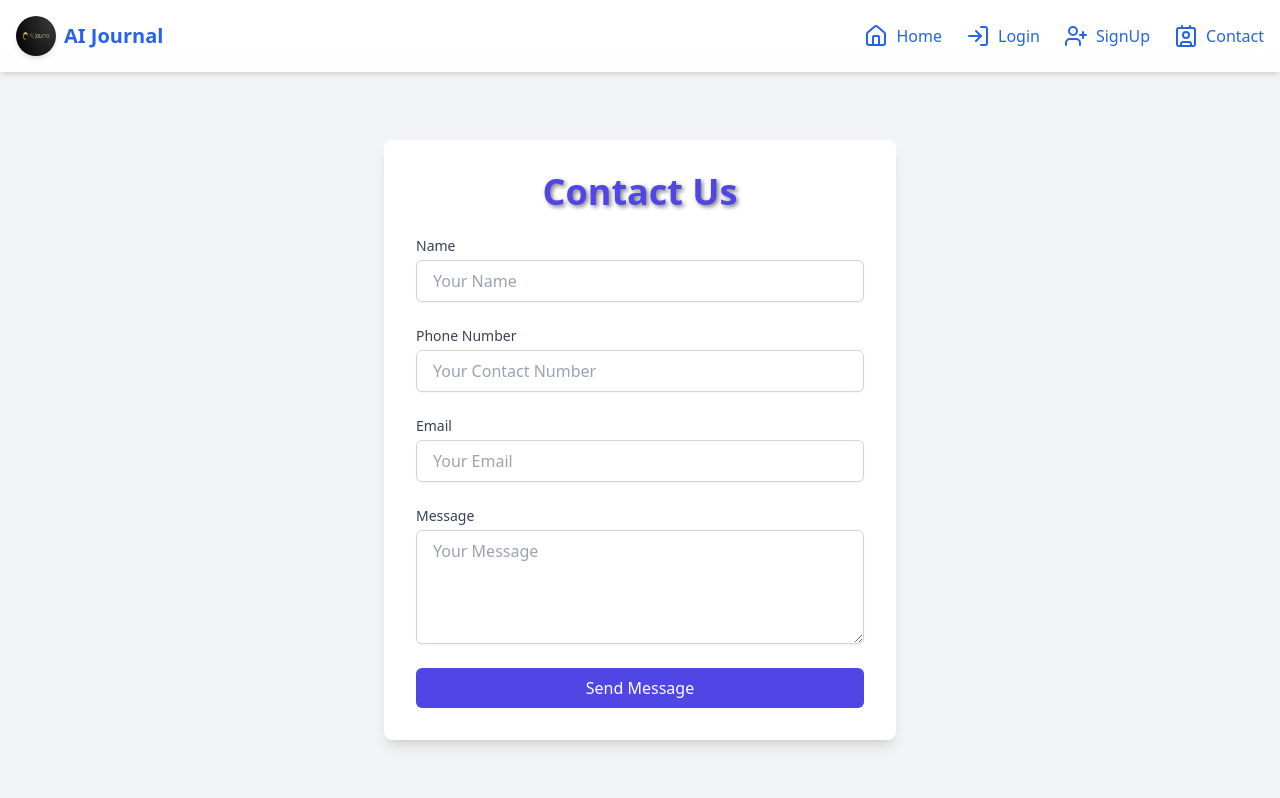
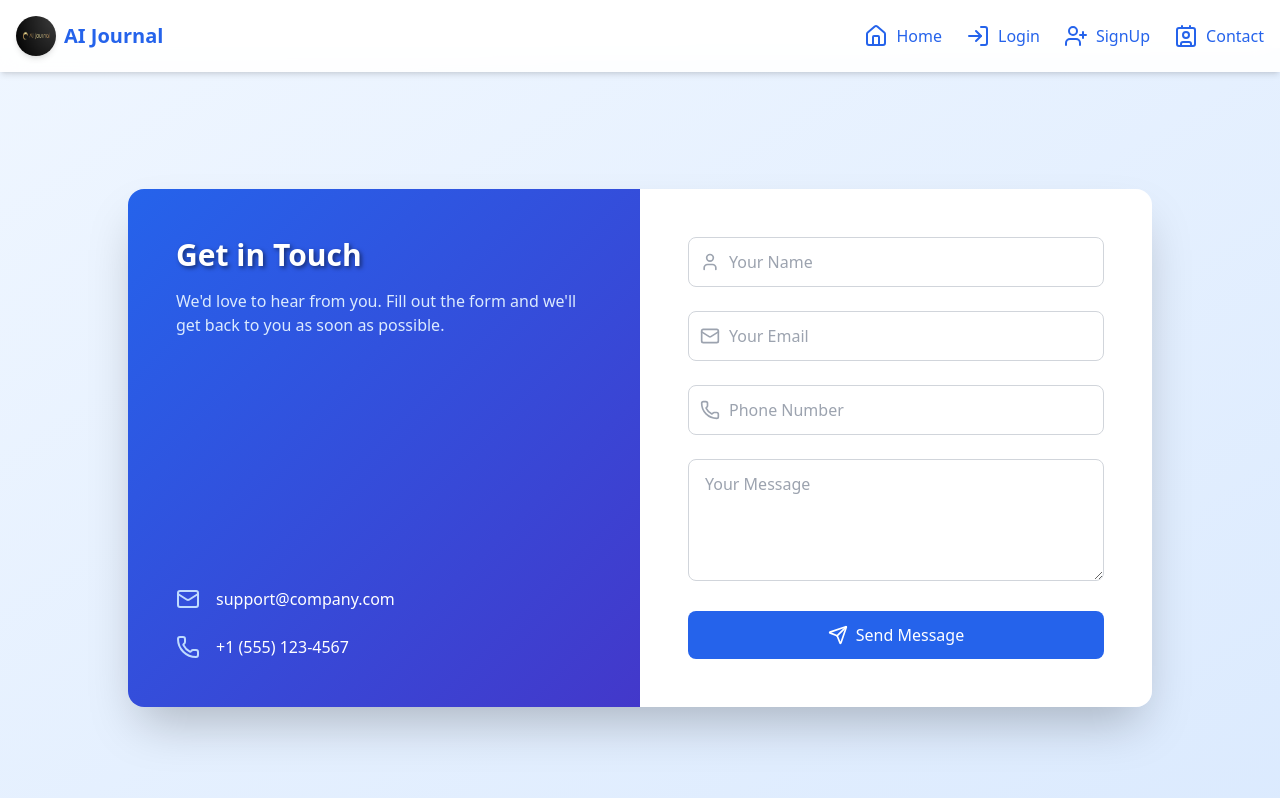
Before and after one commit to pratikmagdum4/AI-Journal-Task-Management-Platform-UI, a React (Vite) app: page /c in a window 1280 px wide. Shown: the top 798 px of the page. Built offline with nearby package versions, Linux system fonts and the light colour scheme.

Commit message:
modify:contact page

```diff
--- a/src/pages/Contact/Contact.jsx
+++ b/src/pages/Contact/Contact.jsx
@@ -1,8 +1,7 @@
 import React, { useState } from 'react';
 import emailjs from 'emailjs-com';
+import { Mail, Phone, User, Send, CheckCircle2 } from 'lucide-react';
 import Navbar from '../Navbar/Navbar';
-// import f
-// import { HomeLink } from "../../components/variables/variables";
 
 const ContactPage = () => {
     const [formData, setFormData] = useState({
@@ -13,6 +12,7 @@ const ContactPage = () => {
     });
     const [submitted, setSubmitted] = useState(false);
     const [error, setError] = useState('');
+    const [isLoading, setIsLoading] = useState(false);
 
     const handleChange = (e) => {
         const { name, value } = e.target;
@@ -21,107 +21,149 @@ const ContactPage = () => {
 
     const handleSubmit = (e) => {
         e.preventDefault();
-        setError(''); // Clear previous error
+        setError('');
+        setIsLoading(true);
 
         // EmailJS service details
         const serviceID = import.meta.env.VITE_EMAIL_SERVICE_ID;
         const templateID = import.meta.env.VITE_EMAIL_TEMPLATE_ID;
         const userID = import.meta.env.VITE_EMAIL_USER_ID;
-        console.log("THe formdata is ", formData)
-        // Send email via EmailJS
+
         emailjs.send(serviceID, templateID, formData, userID)
             .then((response) => {
-                console.log("response ", response)
-                console.log('SUCCESS!', response.status, response.text);
-                setSubmitted(true); // Show success message
+                setSubmitted(true);
+                setIsLoading(false);
             })
             .catch((err) => {
                 console.error('FAILED...', err);
                 setError('Failed to send message. Please try again.');
+                setIsLoading(false);
             });
     };
 
     return (
         <>
-            <Navbar  />
-            <div className="min-h-screen flex flex-col justify-center items-center bg-gray-100 py-10 mt-10">
-                <div className="bg-white shadow-lg rounded-lg p-8 w-full max-w-lg">
-                    <h1 className="text-4xl font-bold text-indigo-600 mb-6 text-center">Contact Us</h1>
+         <Navbar/>
+        <div className="min-h-screen bg-gradient-to-br mt-12 from-blue-50 to-blue-100 flex items-center justify-center px-4 py-12">
+            <div className="w-full max-w-5xl flex shadow-2xl rounded-2xl overflow-hidden">
+                {/* Contact Information Section */}
+                <div className="w-1/2 bg-gradient-to-br from-blue-600 to-indigo-700 text-white p-12 flex flex-col justify-between">
+                    <div>
+                        <h2 className="text-3xl font-bold mb-4">Get in Touch</h2>
+                        <p className="text-blue-100 mb-8">
+                            We'd love to hear from you. Fill out the form and we'll get back to you as soon as possible.
+                        </p>
+                    </div>
 
+                    <div className="space-y-6">
+                        <div className="flex items-center space-x-4">
+                            <Mail className="h-6 w-6 text-blue-200" />
+                            <span>support@company.com</span>
+                        </div>
+                        <div className="flex items-center space-x-4">
+                            <Phone className="h-6 w-6 text-blue-200" />
+                            <span>+1 (555) 123-4567</span>
+                        </div>
+                    </div>
+                </div>
+
+                {/* Contact Form Section */}
+                <div className="w-1/2 bg-white p-12 flex flex-col justify-center">
                     {submitted ? (
                         <div className="text-center">
-                            <h2 className="text-2xl font-semibold mb-4">Thank you for reaching out!</h2>
-                            <p className="text-gray-600">We will get back to you soon.</p>
+                            <CheckCircle2 className="h-24 w-24 text-green-500 mx-auto mb-6" />
+                            <h2 className="text-2xl font-bold text-gray-800 mb-4">Thank You!</h2>
+                            <p className="text-gray-600">
+                                Your message has been received. We'll get back to you soon.
+                            </p>
                         </div>
                     ) : (
                         <form onSubmit={handleSubmit} className="space-y-6">
-                            {error && <p className="text-red-500 text-center">{error}</p>}
-                            <div>
-                                <label htmlFor="name" className="block text-sm font-medium text-gray-700">Name</label>
+                            {error && (
+                                <div className="bg-red-50 border border-red-300 text-red-600 px-4 py-3 rounded-lg text-center">
+                                    {error}
+                                </div>
+                            )}
+
+                            <div className="relative">
+                                <div className="absolute inset-y-0 left-0 pl-3 flex items-center pointer-events-none">
+                                    <User className="h-5 w-5 text-gray-400" />
+                                </div>
                                 <input
                                     type="text"
-                                    id="name"
                                     name="name"
                                     value={formData.name}
                                     onChange={handleChange}
-                                    className="mt-1 block w-full px-4 py-2 border border-gray-300 rounded-md shadow-sm focus:outline-none focus:ring-indigo-500 focus:border-indigo-500"
                                     placeholder="Your Name"
+                                    className="w-full pl-10 pr-4 py-3 border border-gray-300 rounded-lg focus:outline-none focus:ring-2 focus:ring-blue-500"
                                     required
                                 />
                             </div>
-                            <div>
-                                <label htmlFor="phone" className="block text-sm font-medium text-gray-700">Phone Number</label>
+
+                            <div className="relative">
+                                <div className="absolute inset-y-0 left-0 pl-3 flex items-center pointer-events-none">
+                                    <Mail className="h-5 w-5 text-gray-400" />
+                                </div>
                                 <input
-                                    type="text"
-                                    id="phone"
+                                    type="email"
+                                    name="email"
+                                    value={formData.email}
+                                    onChange={handleChange}
+                                    placeholder="Your Email"
+                                    className="w-full pl-10 pr-4 py-3 border border-gray-300 rounded-lg focus:outline-none focus:ring-2 focus:ring-blue-500"
+                                    required
+                                />
+                            </div>
+
+                            <div className="relative">
+                                <div className="absolute inset-y-0 left-0 pl-3 flex items-center pointer-events-none">
+                                    <Phone className="h-5 w-5 text-gray-400" />
+                                </div>
+                                <input
+                                    type="tel"
                                     name="phone"
                                     value={formData.phone}
                                     onChange={handleChange}
-                                    className="mt-1 block w-full px-4 py-2 border border-gray-300 rounded-md shadow-sm focus:outline-none focus:ring-indigo-500 focus:border-indigo-500"
-                                    placeholder="Your Contact Number"
+                                    placeholder="Phone Number"
+                                    className="w-full pl-10 pr-4 py-3 border border-gray-300 rounded-lg focus:outline-none focus:ring-2 focus:ring-blue-500"
                                     required
                                 />
                             </div>
 
                             <div>
-                                <label htmlFor="email" className="block text-sm font-medium text-gray-700">Email</label>
-                                <input
-                                    type="email"
-                                    id="email"
-                                    name="email"
-                                    value={formData.email}
-                                    onChange={handleChange}
-                                    className="mt-1 block w-full px-4 py-2 border border-gray-300 rounded-md shadow-sm focus:outline-none focus:ring-indigo-500 focus:border-indigo-500"
-                                    placeholder="Your Email"
-                                    required
-                                />
-                            </div>
-
-                            <div>
-                                <label htmlFor="message" className="block text-sm font-medium text-gray-700">Message</label>
                                 <textarea
-                                    id="message"
                                     name="message"
                                     value={formData.message}
                                     onChange={handleChange}
-                                    className="mt-1 block w-full px-4 py-2 border border-gray-300 rounded-md shadow-sm focus:outline-none focus:ring-indigo-500 focus:border-indigo-500"
                                     placeholder="Your Message"
                                     rows="4"
+                                    className="w-full px-4 py-3 border border-gray-300 rounded-lg focus:outline-none focus:ring-2 focus:ring-blue-500"
                                     required
                                 ></textarea>
                             </div>
 
                             <button
                                 type="submit"
-                                className="w-full bg-indigo-600 text-white py-2 px-4 rounded-md hover:bg-indigo-700 transition-colors duration-300"
+                                disabled={isLoading}
+                                className="w-full flex items-center justify-center bg-blue-600 text-white py-3 rounded-lg hover:bg-blue-700 transition-colors duration-300 disabled:opacity-50"
                             >
-                                Send Message
+                                {isLoading ? (
+                                    <svg className="animate-spin h-5 w-5 mr-3" viewBox="0 0 24 24">
+                                        <circle className="opacity-25" cx="12" cy="12" r="10" stroke="currentColor" strokeWidth="4"></circle>
+                                        <path className="opacity-75" fill="currentColor" d="M4 12a8 8 0 018-8V0C5.373 0 0 5.373 0 12h4zm2 5.291A7.962 7.962 0 014 12H0c0 3.042 1.135 5.824 3 7.938l3-2.647z"></path>
+                                    </svg>
+                                ) : (
+                                    <>
+                                        <Send className="h-5 w-5 mr-2" />
+                                        Send Message
+                                    </>
+                                )}
                             </button>
                         </form>
                     )}
                 </div>
             </div>
-            {/* <Footer /> */}
+        </div>
         </>
     );
 };
```
